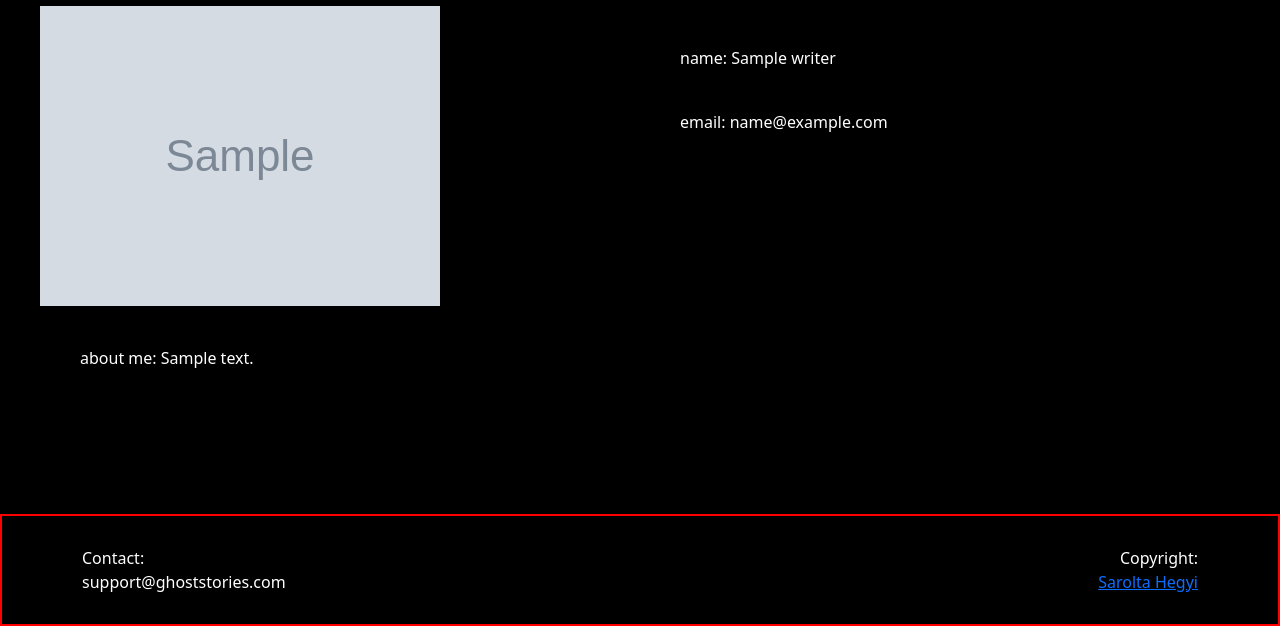
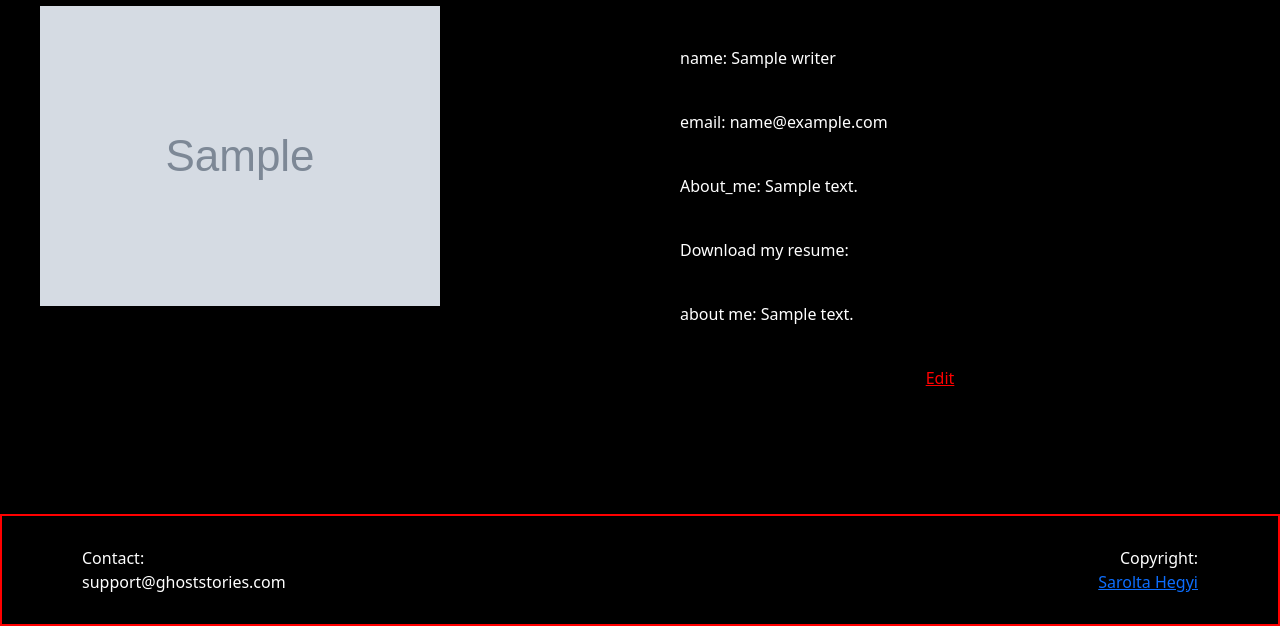
Before and after one commit to saroltah/ghost_stories, a Django app: a page that uses profiles/templates/view_profile.html in a window 1280 px wide. Shown: the part 174-800 px from the top of the page. Run offline with Django 4.2, Linux system fonts and the light colour scheme; a user stored in the database is signed in; tables that the repository leaves empty hold one stand-in row (values such as "Sample post"); grey boxes marked "Sample" are stand-in pictures; some libraries are stand-ins or nearby versions; some web fonts are replaced.

Commit message:
start working on edit profile

```diff
--- a/profiles/models.py
+++ b/profiles/models.py
@@ -2,6 +2,7 @@ from django.db import models
 from django.utils import timezone
 from django.urls import reverse
 from autoslug import AutoSlugField
+from django.utils.text import slugify
 from django.contrib.auth.models import User
 
 
--- a/profiles/signals.py
+++ b/profiles/signals.py
@@ -2,6 +2,7 @@ from django.db.models.signals import post_save
 from django.dispatch import receiver
 from django.contrib.auth.models import User
 from .models import Writer
+from django.utils.text import slugify
 
 @receiver(post_save, sender=User)
 def create_profile(sender, instance, created, **kwargs):
--- a/profiles/templates/view_profile.html
+++ b/profiles/templates/view_profile.html
@@ -1,4 +1,5 @@
 {%extends "base.html"%}
+{% url 'edit_profile' as edit_profile %}
 
 {%block content%}
 <section id="writer">
@@ -9,11 +10,14 @@
     <div>
       <p>name: {{writer.name}}</p>
       <p>email: {{writer.email}}</p>
+      <p>About_me: {{writer.about_me}}</p>
+      <p>Download my resume: <a href="{{writer.resume}}"></a></p>
+      <p>about me: {{writer.about_me}}</p>
+      <div class="edit"><a href="{% url 'edit_profile' writer.slug %}" class="edit"> Edit </a>
+      </div>
     </div>
-  </div>
-  <p>about me: {{writer.about_me}}</p>
-  {%else%}
-  <h3> To see the profile, please log in</h3>
-  {%endif%}
+    {%else%}
+    <h3> To see the profile, please log in</h3>
+    {%endif%}
 </section>
 {%endblock%}
--- a/profiles/urls.py
+++ b/profiles/urls.py
@@ -4,4 +4,6 @@ from .views import ViewProfile
 
 urlpatterns = [
     path('<slug:slug>/', views.ViewProfile.as_view(), name='view_profile'),
+    path('<slug:slug>/edit/', views.ViewProfile.as_view(), name='edit_profile')
+
 ]
--- a/profiles/views.py
+++ b/profiles/views.py
@@ -6,3 +6,9 @@ from .models import Writer
 class ViewProfile(generic.DetailView):
     model = Writer
     template_name = "view_profile.html"
+
+class EditProfile(generic.UpdateView):
+    model = Writer
+    #form_class = StoryForm
+    template_name = "edit_profile.html"
+    #fields = ['name', 'email', 'phone', 'photo', 'about_me', 'resume']
```
Also changed, not shown: profiles/templates/edit_profile.html (added, +14 -0 lines), stories/templates/one_story.html (+1 -1 lines).
